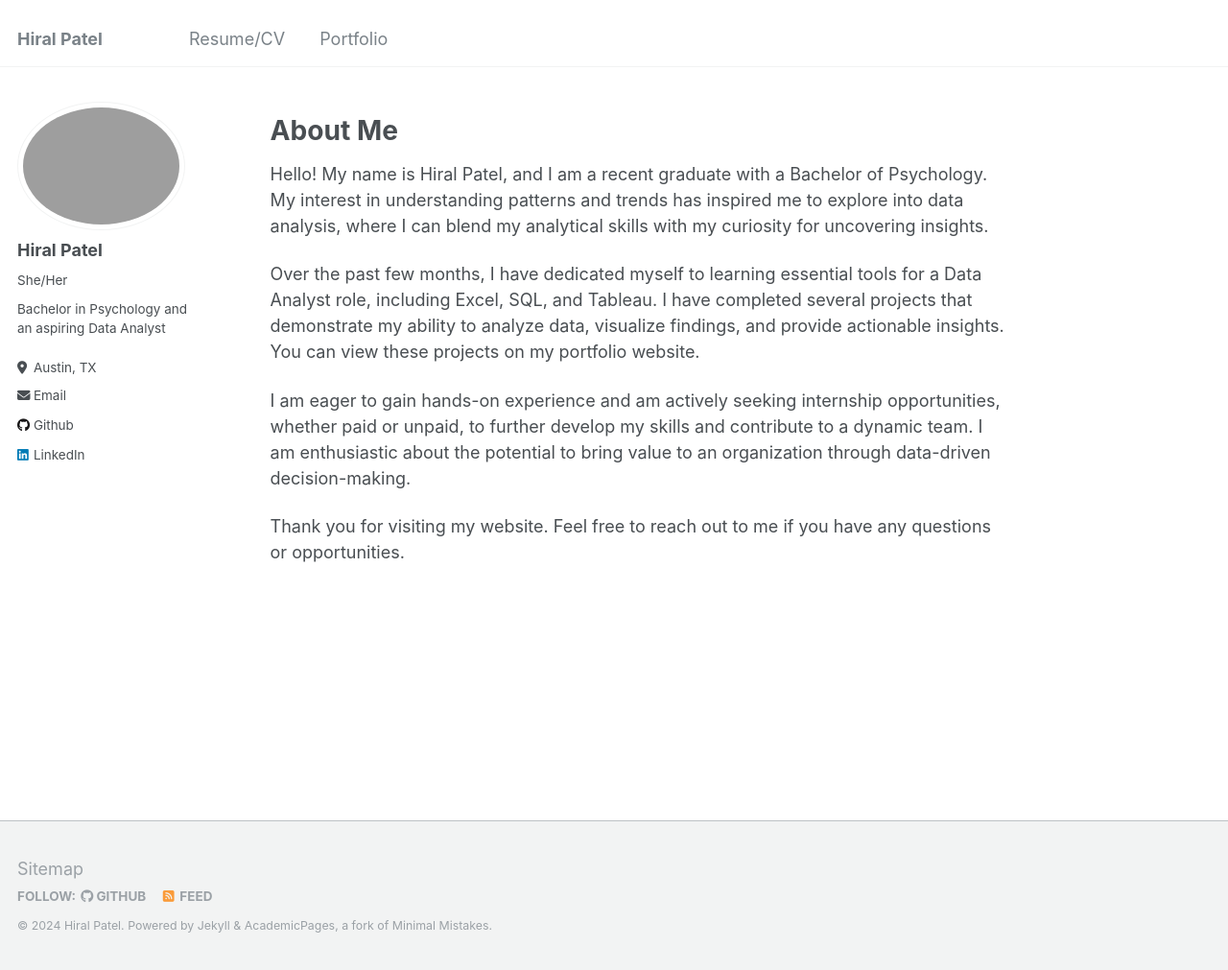
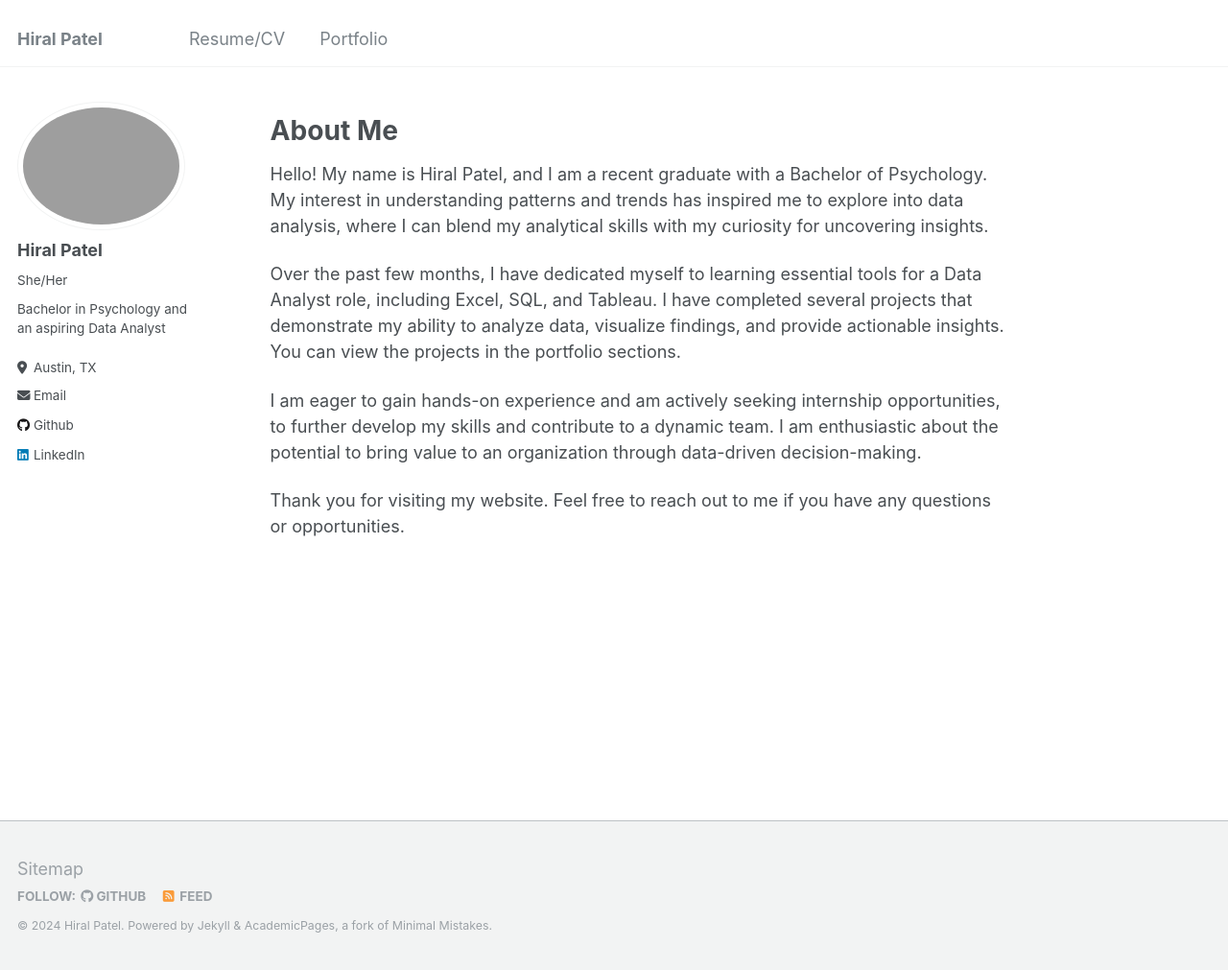
Before and after one commit to hiral-patel-da/hiral-patel-da.github.io, a Jekyll site: the page built from _pages/about.md, in a window 1280 px wide and 1011 px high. Shown: the whole window at 96% size. Built offline with Jekyll 4.4.1, drawn with Linux system fonts in a browser that asks for light colours.

Commit message:
changes in about me

```diff
--- a/_pages/about.md
+++ b/_pages/about.md
@@ -11,8 +11,8 @@ redirect_from:
 
 Hello! My name is Hiral Patel, and I am a recent graduate with a Bachelor of Psychology. My interest in understanding patterns and trends has inspired me to explore into data analysis, where I can blend my analytical skills with my curiosity for uncovering insights.
 
-Over the past few months, I have dedicated myself to learning essential tools for a Data Analyst role, including Excel, SQL, and Tableau. I have completed several projects that demonstrate my ability to analyze data, visualize findings, and provide actionable insights. You can view these projects on my portfolio website.
+Over the past few months, I have dedicated myself to learning essential tools for a Data Analyst role, including Excel, SQL, and Tableau. I have completed several projects that demonstrate my ability to analyze data, visualize findings, and provide actionable insights. You can view the projects in the portfolio sections.
 
-I am eager to gain hands-on experience and am actively seeking internship opportunities, whether paid or unpaid, to further develop my skills and contribute to a dynamic team. I am enthusiastic about the potential to bring value to an organization through data-driven decision-making.
+I am eager to gain hands-on experience and am actively seeking internship opportunities, to further develop my skills and contribute to a dynamic team. I am enthusiastic about the potential to bring value to an organization through data-driven decision-making.
 
 Thank you for visiting my website. Feel free to reach out to me if you have any questions or opportunities.
```
